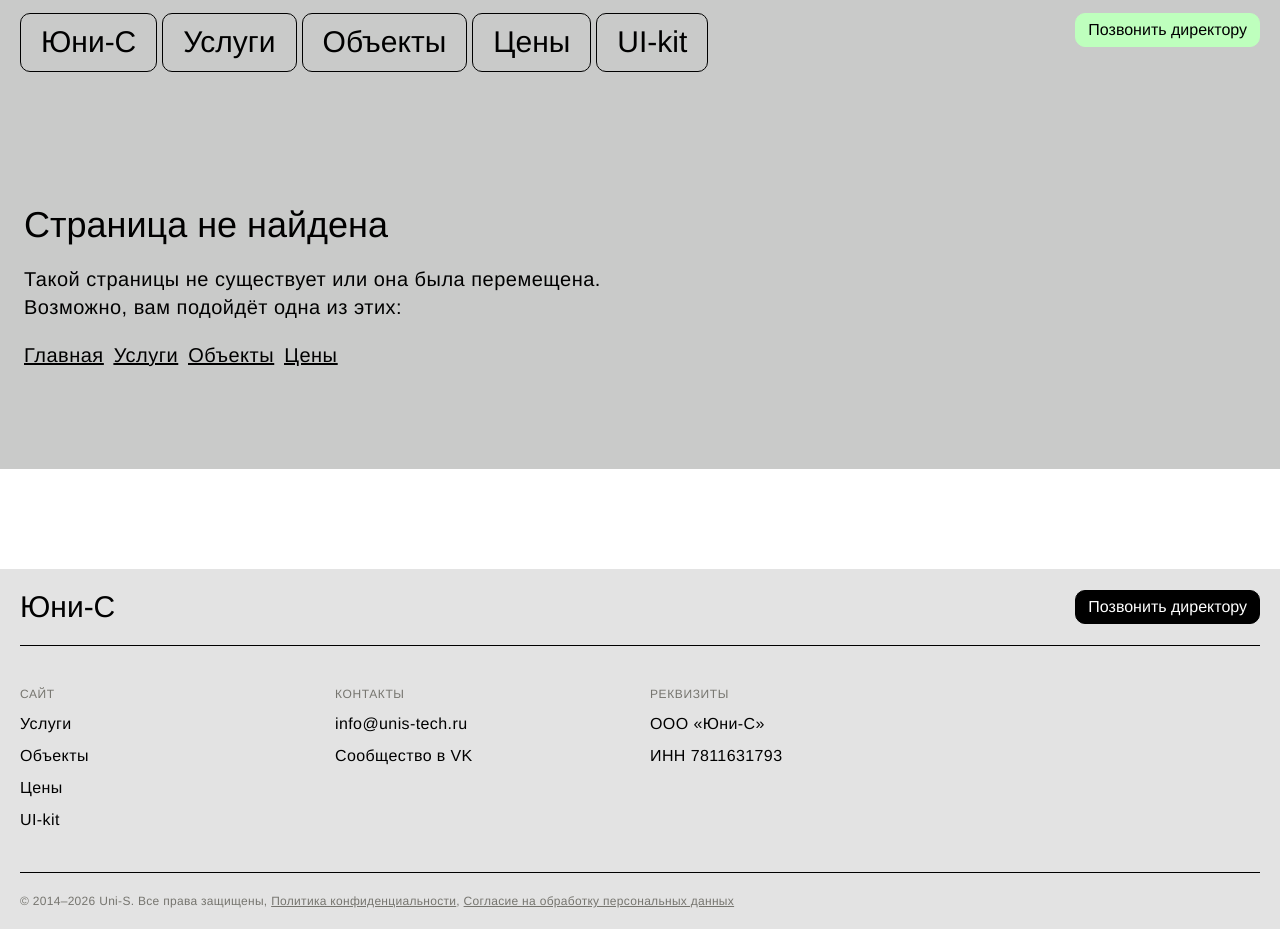
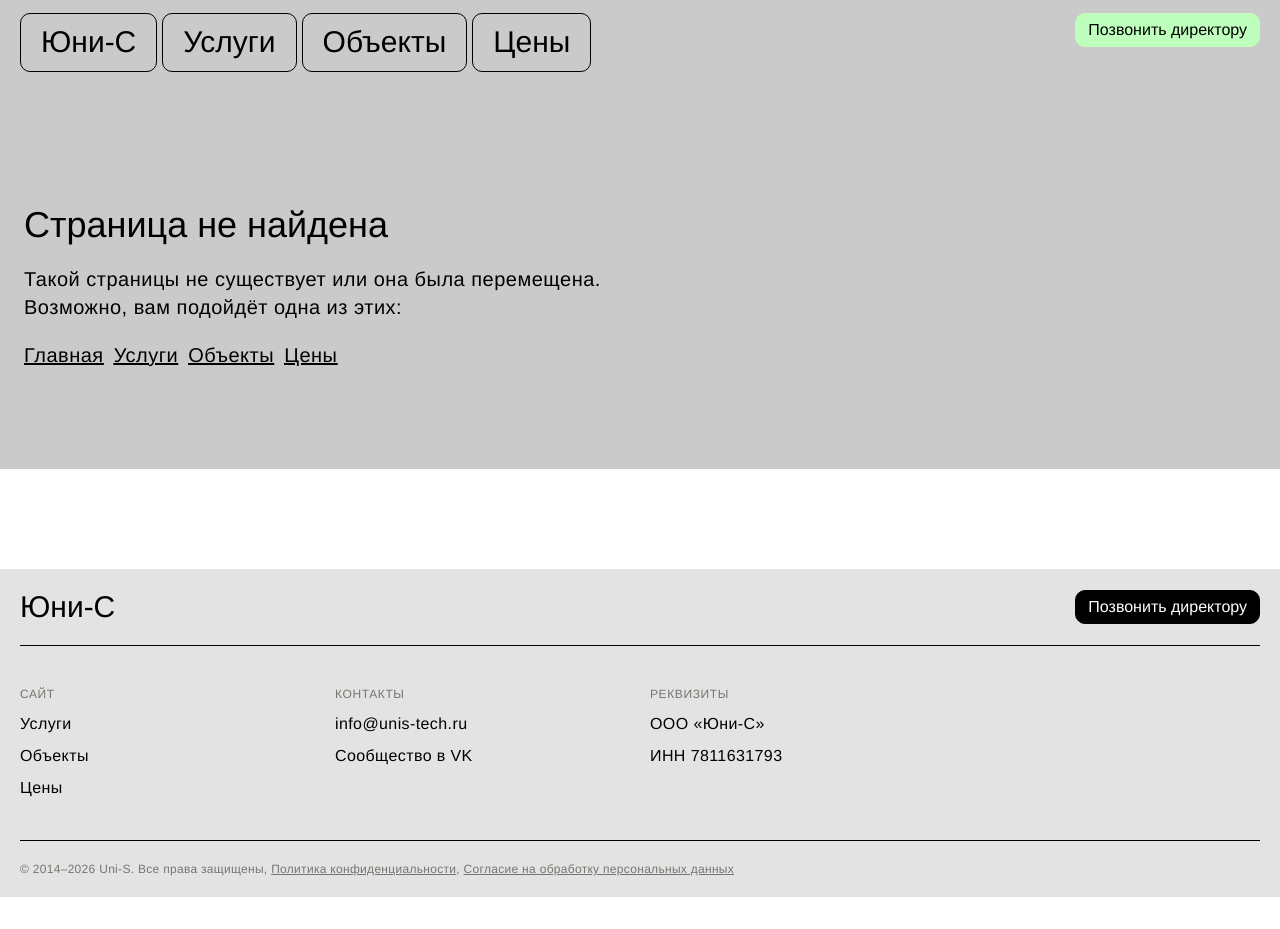
Before and after one commit to ninadiz/uni-s, a React (Vite) app in the folder site/: page /404 in a window 1280 px wide. After the commit the page ends 897 px from the top, so only its background shows below. Built offline with nearby package versions, Linux system fonts and the light colour scheme.

Commit message:
chore: remove /ui-kit link from header and footer nav
Page stays reachable by direct URL (still noindex + disallowed in
robots.txt), just no longer linked from public navigation.

```diff
--- a/site/src/components/Footer.tsx
+++ b/site/src/components/Footer.tsx
@@ -4,7 +4,6 @@ const siteLinks = [
   { label: 'Услуги', to: '/services' },
   { label: 'Объекты', to: '/objects' },
   { label: 'Цены', to: '/prices' },
-  { label: 'UI-kit', to: '/ui-kit' },
 ]
 
 function Footer() {
--- a/site/src/components/Header.tsx
+++ b/site/src/components/Header.tsx
@@ -71,16 +71,6 @@ function Header() {
       tabIndex={isActive('/prices') ? -1 : undefined}
     >Цены</Link>
     </li>
-    <li className={`hidden md:flex ${isActive('/ui-kit') ? 'current-parent-item' : ''}`}>
-    <Link
-      to="/ui-kit"
-      data-discover="true"
-      className={isActive('/ui-kit') ? 'pointer-events-none' : undefined}
-      aria-current={isActive('/ui-kit') ? 'page' : undefined}
-      aria-disabled={isActive('/ui-kit') || undefined}
-      tabIndex={isActive('/ui-kit') ? -1 : undefined}
-    >UI-kit</Link>
-    </li>
     </ul>
     <div className="headerToolbar flex items-center gap-12 h-34">
     <a href="tel:+79650808808" className="flex items-center gap-5 border no-underline cursor-pointer rounded-md bg-shop border-shop text-black hover:bg-notification hover:border-notification px-12 py-4 min-h-34">Позвонить директору</a>
@@ -109,8 +99,6 @@ function Header() {
     </ul>
     <ul className={`${isActive('/prices') ? 'flex' : 'hidden'} flex-nowrap items-center gap-5 w-full sm:w-auto overflow-x-auto ${submenuLinkClasses}`}>
     </ul>
-    <ul className={`${isActive('/ui-kit') ? 'flex' : 'hidden'} flex-nowrap items-center gap-5 w-full sm:w-auto overflow-x-auto ${submenuLinkClasses}`}>
-    </ul>
     </div>
     </div>
     </header>
```
